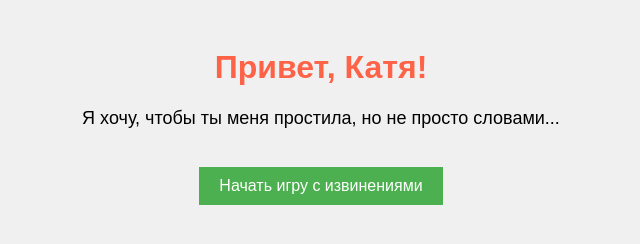
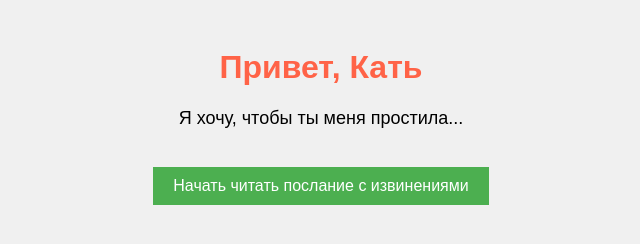
Before and after one commit to Rud1az/-, a plain HTML site: page index.html in a window 1280 px wide. Shown: the whole page, without its empty margins (319-959 px from the left). Drawn offline with Linux system fonts and the light colour scheme.

Commit message:
Послание

```diff
--- a/index.html
+++ b/index.html
@@ -33,9 +33,9 @@
     </style>
 </head>
 <body>
-    <h1>Привет, Катя!</h1>
-    <p>Я хочу, чтобы ты меня простила, но не просто словами...</p>
-    <button onclick="startGame()">Начать игру с извинениями</button>
+    <h1>Привет, Кать</h1>
+    <p>Я хочу, чтобы ты меня простила...</p>
+    <button onclick="startGame()">Начать читать послание с извинениями</button>
 
     <div id="answer-buttons" style="display: none;">
         <button onclick="handleAnswer(true)">Верю</button>
```
